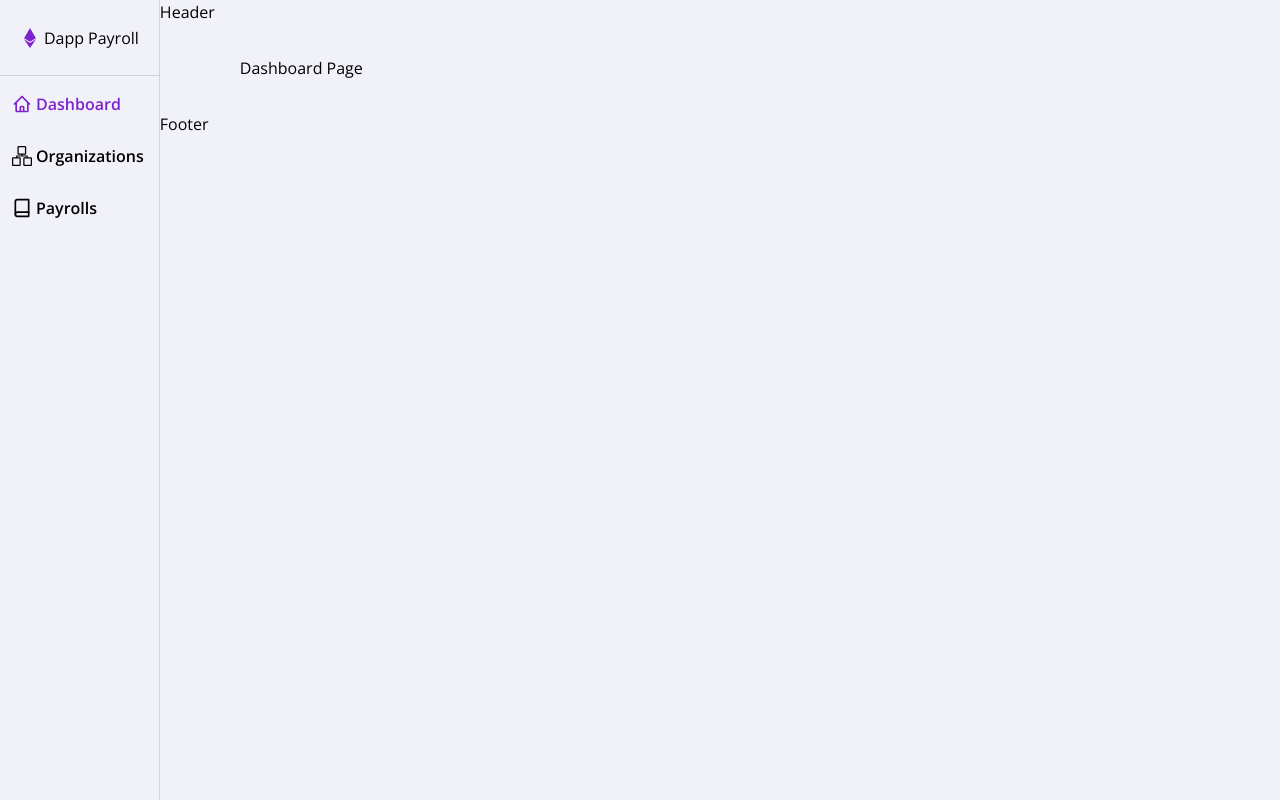
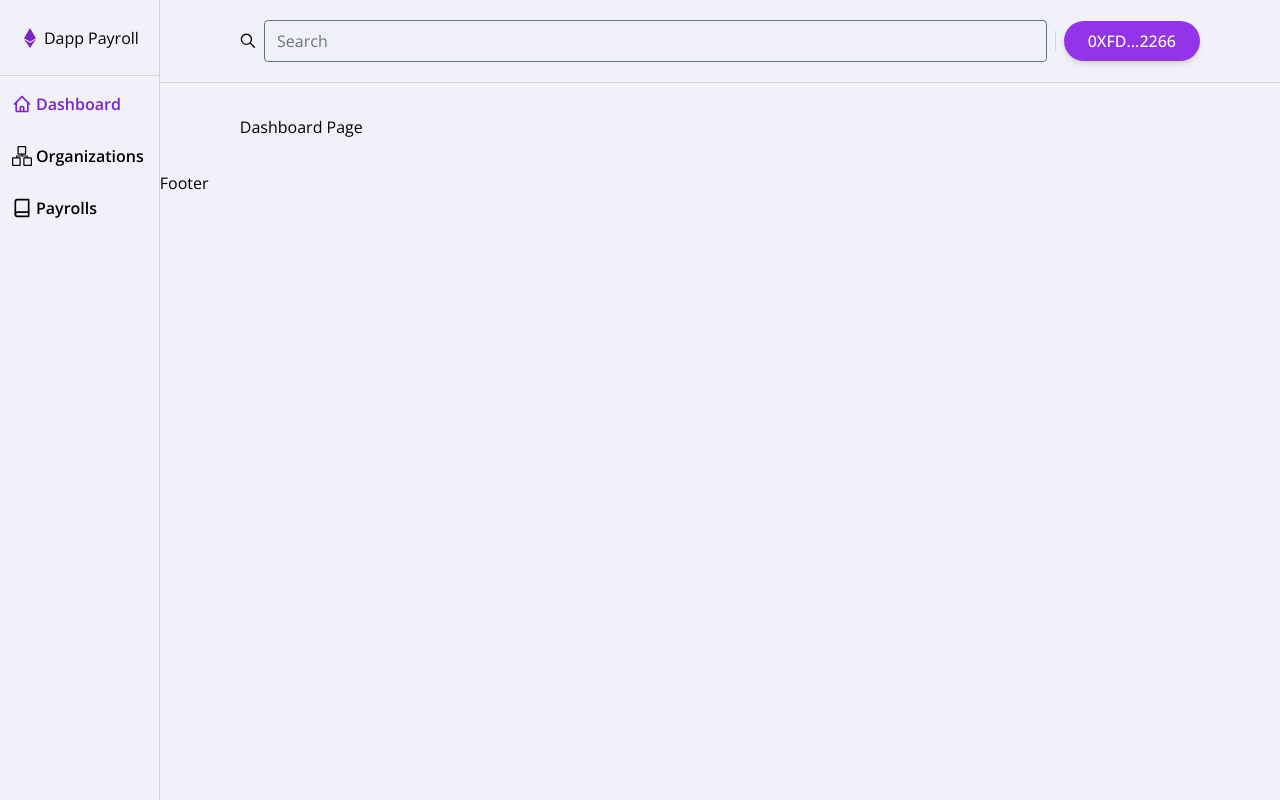
Before and after one commit to HVDgeek/dapp-payroll, a React (Create React App) app: page / in a window 1280 px wide. Built offline with nearby package versions, Linux system fonts and the light colour scheme.

Commit message:
Implement `Header` component

```diff
--- a/src/components/Header.jsx
+++ b/src/components/Header.jsx
@@ -1,5 +1,29 @@
+import { GrSearch } from "react-icons/gr";
+
 function Header() {
-  return <div>Header</div>;
+  const connectedAccount = "0xfd...2266";
+  return (
+    <header className="flex justify-start items-center border-b border-gray-300 space-x-10 p-5 sm:px-20">
+      <div className="flex justify-start items-center space-x-2 w-full">
+        <GrSearch size={20} />
+        <input
+          className="w-full flex-auto min-w-0 block text-base bg-transparent
+          px-3 font-normal text-gray-700 rounded bg-clip-padding transition ease-in-out focus:text-gray-700 focus:outline-none focus:ring-0"
+          type="search"
+          placeholder="Search"
+        />
+        <div className="h-5 border-r border-gray-300"></div>
+        <button
+          className="uppercase inline-block bg-purple-600 text-white font-medium py-2.5 px-6
+        leading-tight rounded-full shadow-md hover:bg-purple-700 hover:shadow-lg focus:bg-purple-700
+        focus:shadow-lg focus:outline-none focus:ring-0 active:bg-purple-700 transition duration-150 ease-in-out"
+          type="button"
+        >
+          {connectedAccount || "Connect"}
+        </button>
+      </div>
+    </header>
+  );
 }
 
 export default Header;
```
